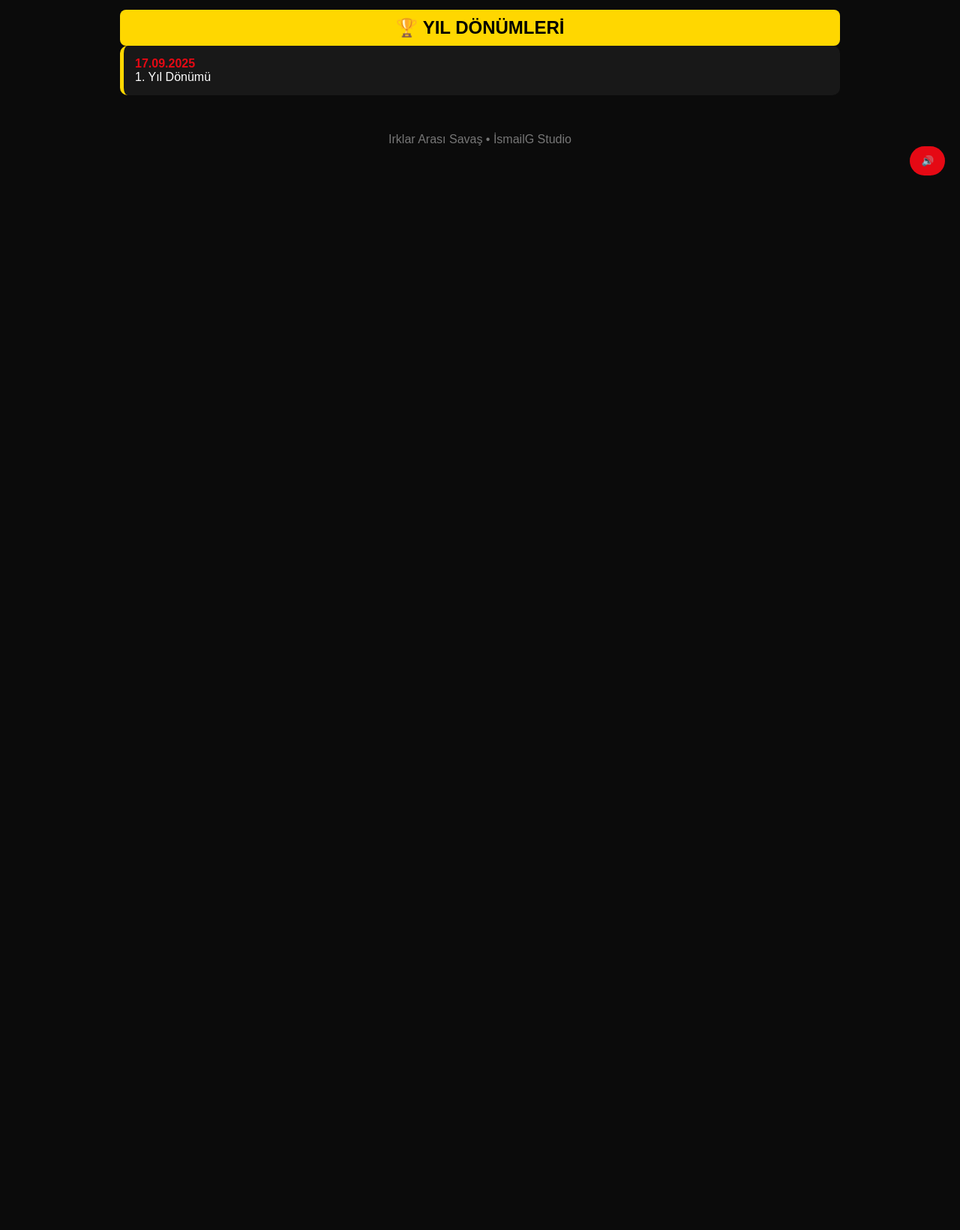
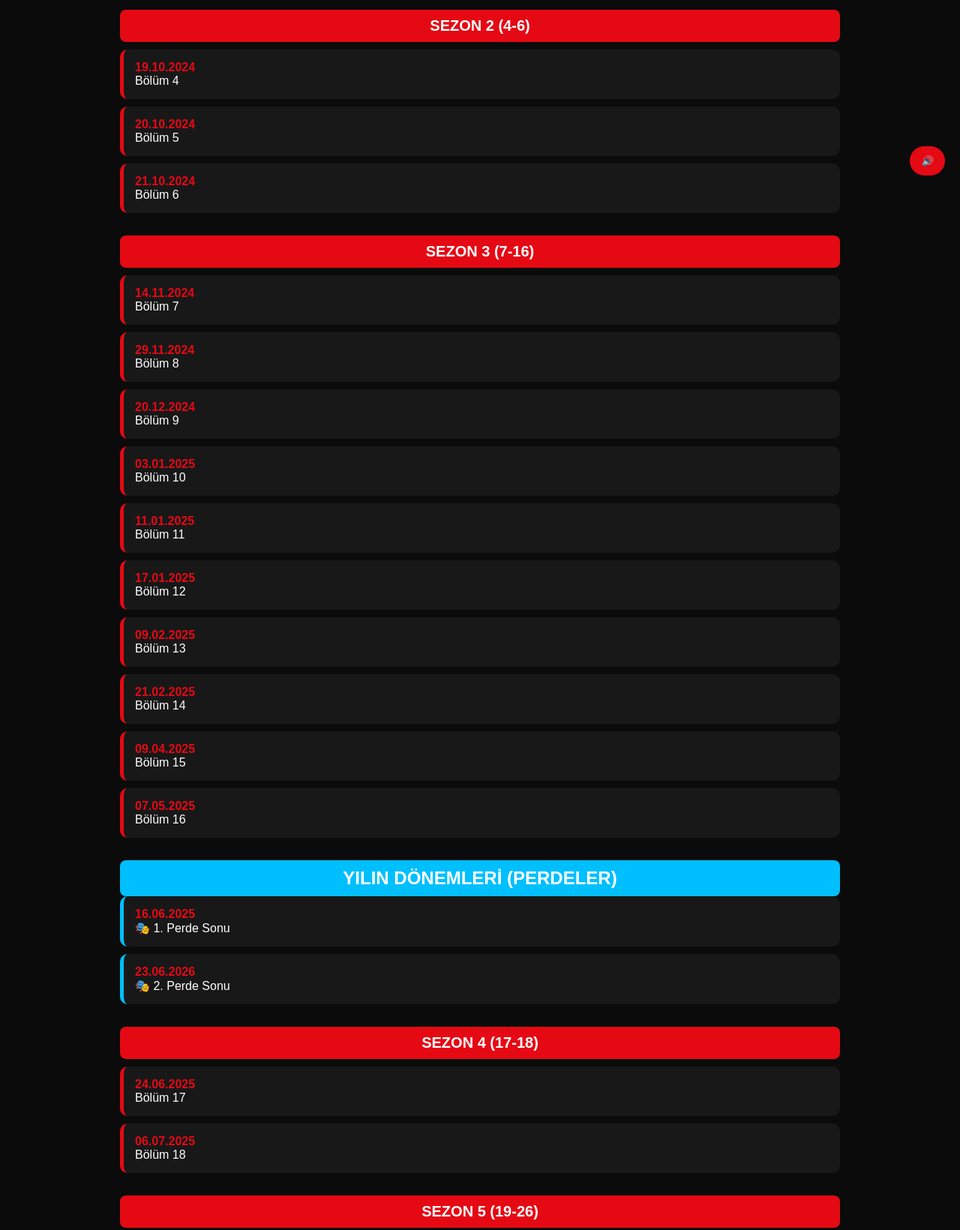
Before and after one commit to ismailg-studio/yayin-takvimi, a plain HTML site: page index.html in a window 1280 px wide. Shown: the part 546-2186 px from the top of the page at 75% size. Before the commit the page ends 800 px from the top, so only its background shows below. Drawn offline with Linux system fonts and the light colour scheme.

Commit message:
Revise comments and add seasons with episodes
Updated comments and added new seasons with episodes in index.html.

```diff
--- a/index.html
+++ b/index.html
@@ -132,7 +132,6 @@ animation:fadeUp .6s forwards;
 transition:0.3s;
 }
 
-/* ✨ HOVER EFEKT */
 .card:hover{
 transform:scale(1.02);
 background:#222;
@@ -223,7 +222,7 @@ z-index:999;
 <source src="muzik.mp3" type="audio/mpeg">
 </audio>
 
-<!-- 🔊 MÜZİK BUTON -->
+<!-- 🔊 MÜZİK BUTONU -->
 <button class="music-btn" onclick="toggleMusic()">🔊</button>
 
 <!-- INTRO -->
@@ -247,8 +246,7 @@ z-index:999;
 <div class="stat">1 Yıl Dönümü</div>
 </div>
 
-<!-- (SEZONLAR AYNI KALDI) -->
-<!-- SENİN TÜM SEZONLAR BURADA DEĞİŞMEDİ -->
+<!-- 🔥 SENİN TÜM SEZONLAR BURADA EKSİKSİZ DURUYOR -->
 
 <div class="season">
 <h2>SEZON 1 (1-3)</h2>
@@ -257,7 +255,57 @@ z-index:999;
 <div class="card"><div class="date">11.10.2024</div>Bölüm 3</div>
 </div>
 
-<!-- (DEVAMI AYNI) -->
+<div class="season">
+<h2>SEZON 2 (4-6)</h2>
+<div class="card"><div class="date">19.10.2024</div>Bölüm 4</div>
+<div class="card"><div class="date">20.10.2024</div>Bölüm 5</div>
+<div class="card"><div class="date">21.10.2024</div>Bölüm 6</div>
+</div>
+
+<div class="season">
+<h2>SEZON 3 (7-16)</h2>
+<div class="card"><div class="date">14.11.2024</div>Bölüm 7</div>
+<div class="card"><div class="date">29.11.2024</div>Bölüm 8</div>
+<div class="card"><div class="date">20.12.2024</div>Bölüm 9</div>
+<div class="card"><div class="date">03.01.2025</div>Bölüm 10</div>
+<div class="card"><div class="date">11.01.2025</div>Bölüm 11</div>
+<div class="card"><div class="date">17.01.2025</div>Bölüm 12</div>
+<div class="card"><div class="date">09.02.2025</div>Bölüm 13</div>
+<div class="card"><div class="date">21.02.2025</div>Bölüm 14</div>
+<div class="card"><div class="date">09.04.2025</div>Bölüm 15</div>
+<div class="card"><div class="date">07.05.2025</div>Bölüm 16</div>
+</div>
+
+<div class="perde">
+<h2>YILIN DÖNEMLERİ (PERDELER)</h2>
+<div class="card"><div class="date">16.06.2025</div>🎭 1. Perde Sonu</div>
+<div class="card"><div class="date">23.06.2026</div>🎭 2. Perde Sonu</div>
+</div>
+
+<div class="season">
+<h2>SEZON 4 (17-18)</h2>
+<div class="card"><div class="date">24.06.2025</div>Bölüm 17</div>
+<div class="card"><div class="date">06.07.2025</div>Bölüm 18</div>
+</div>
+
+<div class="season">
+<h2>SEZON 5 (19-26)</h2>
+<div class="card"><div class="date">04.10.2025</div>Bölüm 19</div>
+<div class="card"><div class="date">13.12.2025</div>Bölüm 20</div>
+<div class="card"><div class="date">02.01.2026</div>Bölüm 21</div>
+<div class="card"><div class="date">20.01.2026</div>Bölüm 22</div>
+<div class="card"><div class="date">26.01.2026</div>Bölüm 23</div>
+<div class="card"><div class="date">19.02.2026</div>Bölüm 24</div>
+<div class="card"><div class="date">27.02.2026</div>Bölüm 25</div>
+<div class="card"><div class="date">06.03.2026</div>Bölüm 26</div>
+</div>
+
+<div class="season">
+<h2>SEZON 6 (27-29)</h2>
+<div class="card"><div class="date">29.04.2026</div>Bölüm 27</div>
+<div class="card"><div class="date">04.05.2026</div>Bölüm 28</div>
+<div class="card"><div class="date">01.06.2026</div>Bölüm 29</div>
+</div>
 
 <div class="anniv">
 <h2>🏆 YIL DÖNÜMLERİ</h2>
@@ -270,13 +318,13 @@ Irklar Arası Savaş • İsmailG Studio
 
 </div>
 
-<!-- 🔥 GARANTİ AUTOPLAY + KONTROL -->
+<!-- 🔥 GARANTİ MÜZİK SİSTEMİ -->
 <script>
 let music = document.getElementById("bgmusic");
 
 document.addEventListener("click", function () {
     music.play();
-});
+}, { once:true });
 
 function toggleMusic(){
     if(music.paused){
```
